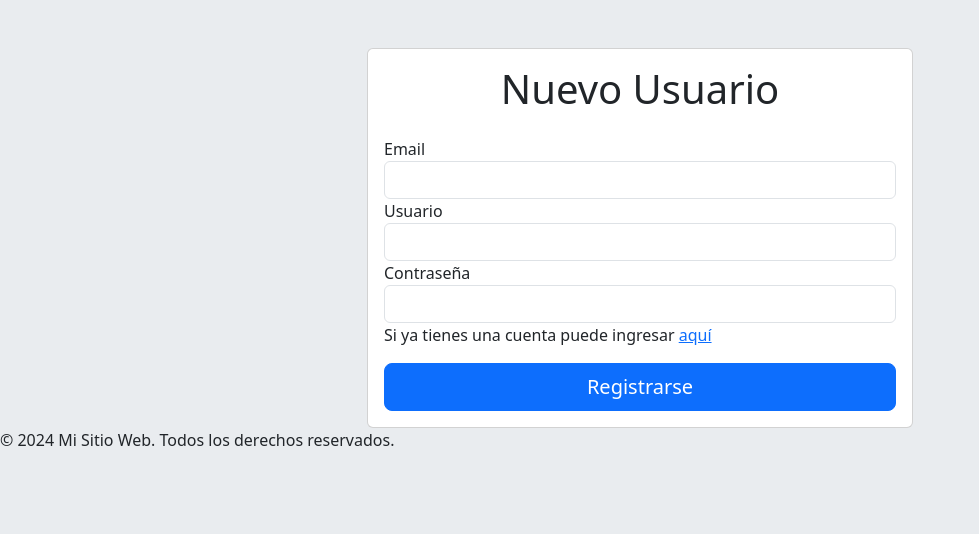
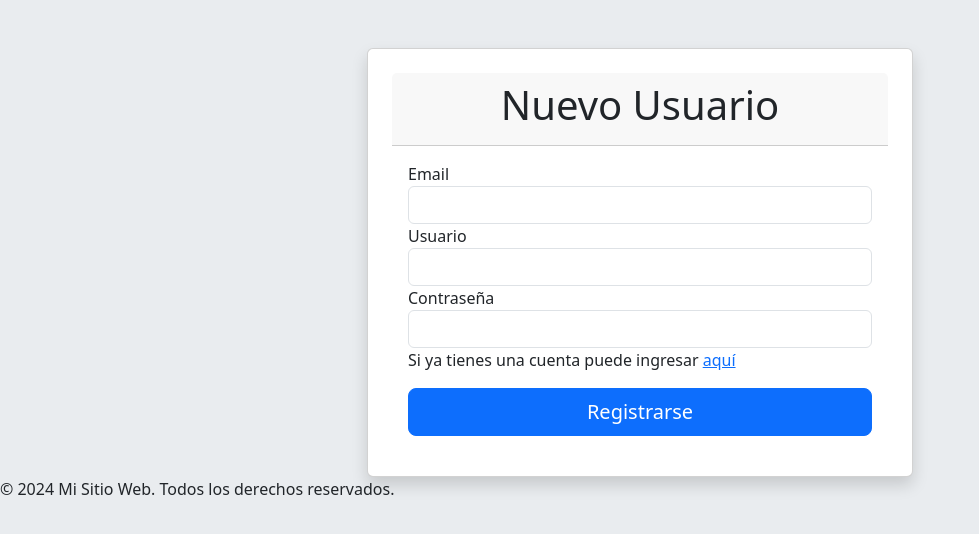
Before and after one commit to Luis4Armenta/cuponera, a PHP site: page /auth/signin.php in a window 1280 px wide. Shown: the part 58-592 px from the top of the page, without its empty margins (0-979 px from the left). Run offline with PHP 8.4, Linux system fonts and the light colour scheme; some libraries are stand-ins or nearby versions.

Commit message:
style: ahora signin se parece a login

```diff
--- a/app/auth/signin.php
+++ b/app/auth/signin.php
@@ -10,12 +10,14 @@ if(isset($_SESSION['user'])){
 $title = 'Registro';
 include '../shared/header.php';
 ?>
-<div class="container">
-  <div class="row justify-content-center mt-5">
+<div class="container mt-5">
+  <div class="row justify-content-center">
     <div class="col-md-6">
-      <div class="card">
+      <div class="card shadow p-4">
+        <div class="card-header text-center" >
+          <h1 class="card-title">Nuevo Usuario</h1>
+        </div>
         <div class="card-body">
-          <h1 class="card-title text-center mb-4  lead-with-shadow">Nuevo Usuario</h1>
           <form method="POST" action="/auth/actions/create_user.php">
             <div class="form-group">
               <label for="email">Email</label>
```
